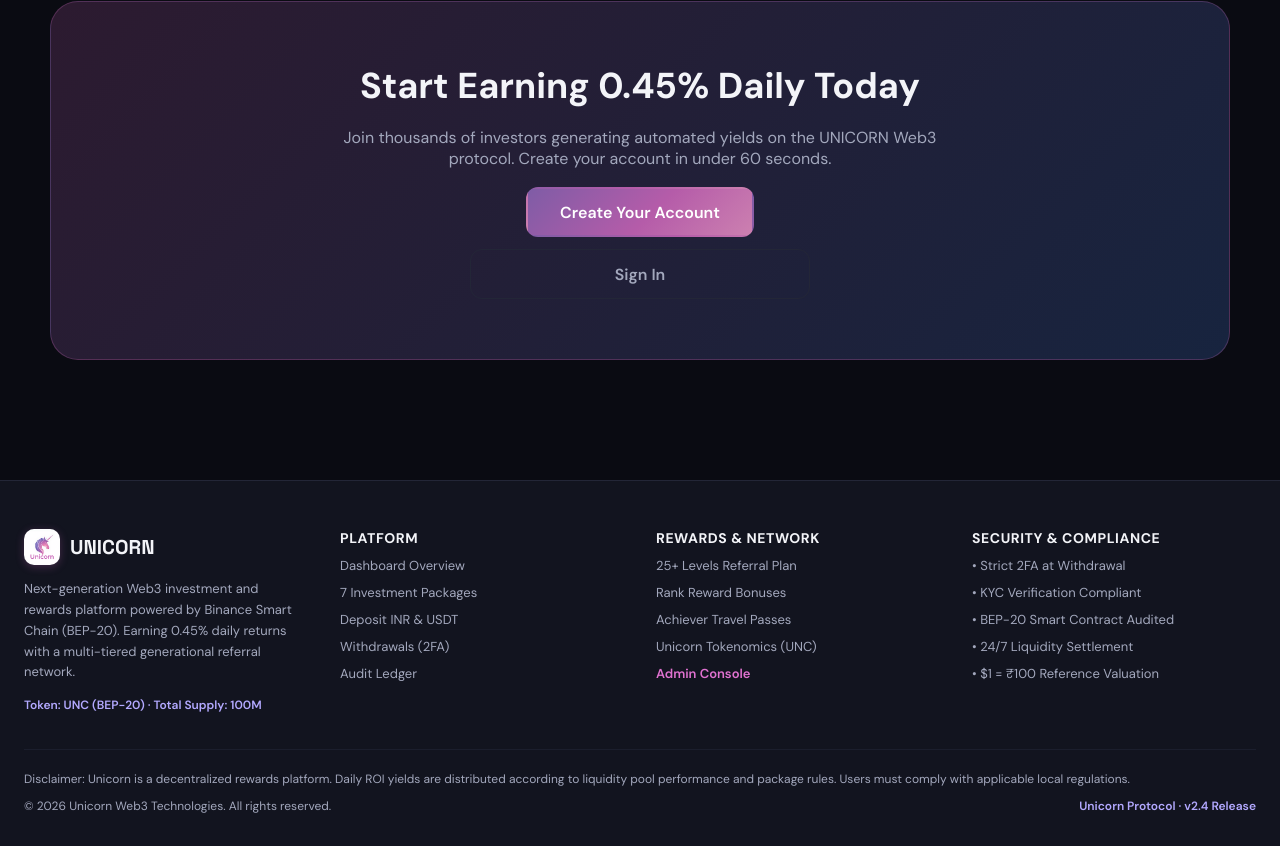
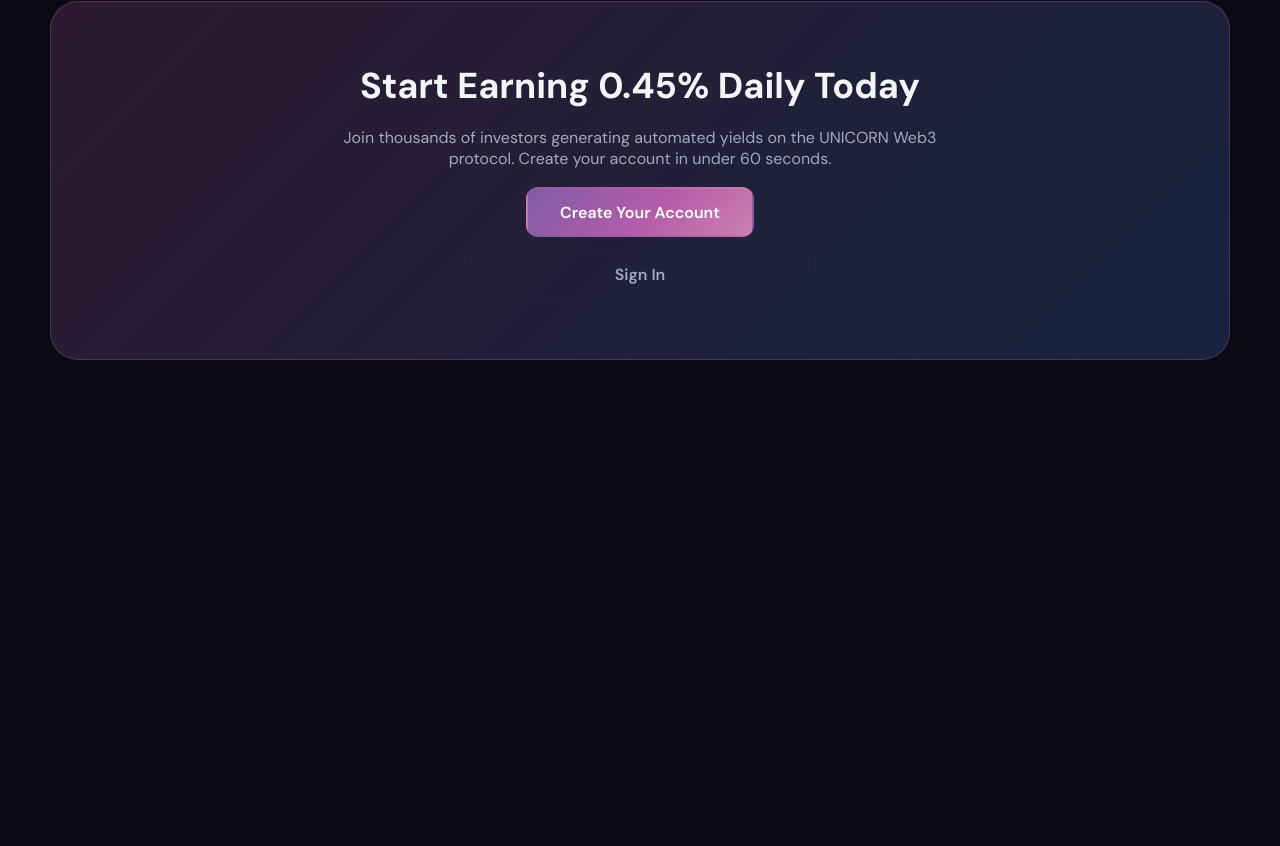
Before and after one commit to dharmikthanki12/Unicorn, a React (Vite) app: page / in a window 1280 px wide. Shown: the part 3027-3873 px from the top of the page. After the commit the page ends 3507 px from the top, so only its background shows below. Built offline with nearby package versions, Linux system fonts and the light colour scheme; no server answers.

Commit message:
feat(ui): hide footer across the whole website

```diff
--- a/src/components/Footer.jsx
+++ b/src/components/Footer.jsx
@@ -1,112 +1,5 @@
 import React from 'react';
-import { useApp } from '../context/AppContext';
 
 export function Footer() {
-  const { navigateTo } = useApp();
-
-  return (
-    <footer style={{
-      width: '100%',
-      background: 'var(--surface)',
-      borderTop: '1px solid var(--border)',
-      marginTop: 'auto',
-      padding: '48px 24px 32px'
-    }}>
-      <div style={{
-        maxWidth: '1280px',
-        margin: '0 auto',
-        display: 'flex',
-        flexDirection: 'column',
-        gap: '36px'
-      }}>
-        {/* Top Section */}
-        <div style={{
-          display: 'grid',
-          gridTemplateColumns: 'repeat(auto-fit, minmax(220px, 1fr))',
-          gap: '32px'
-        }}>
-          {/* Brand Info */}
-          <div style={{ display: 'flex', flexDirection: 'column', gap: '14px' }}>
-            <div style={{ display: 'flex', alignItems: 'center', gap: '10px' }}>
-              <div style={{
-                width: '36px',
-                height: '36px',
-                borderRadius: '10px',
-                overflow: 'hidden',
-                background: 'var(--surface3)',
-                display: 'flex',
-                alignItems: 'center',
-                justifyContent: 'center',
-                boxShadow: '0 2px 8px rgba(181, 92, 169, 0.3)'
-              }}>
-                <img src="/unicorn-logo.png" alt="Unicorn" style={{ width: '100%', height: '100%', objectFit: 'contain' }} />
-              </div>
-              <span className="num" style={{ fontSize: '20px', fontWeight: 800 }}>UNICORN</span>
-            </div>
-            <p style={{ margin: 0, fontSize: '13px', color: 'var(--muted)', lineHeight: 1.6 }}>
-              Next-generation Web3 investment and rewards platform powered by Binance Smart Chain (BEP-20). Earning 0.45% daily returns with a multi-tiered generational referral network.
-            </p>
-            <div style={{ fontSize: '12px', color: 'var(--accent-text)', fontWeight: 600 }}>
-              Token: UNC (BEP-20) · Total Supply: 100M
-            </div>
-          </div>
-
-          {/* Column 1: Platform */}
-          <div style={{ display: 'flex', flexDirection: 'column', gap: '10px' }}>
-            <span style={{ fontSize: '14px', fontWeight: 700, color: 'var(--text)', textTransform: 'uppercase', letterSpacing: '0.04em' }}>
-              Platform
-            </span>
-            <button onClick={() => navigateTo('home')} style={{ color: 'var(--muted)', fontSize: '13px', textAlign: 'left', cursor: 'pointer' }}>Dashboard Overview</button>
-            <button onClick={() => navigateTo('invest')} style={{ color: 'var(--muted)', fontSize: '13px', textAlign: 'left', cursor: 'pointer' }}>7 Investment Packages</button>
-            <button onClick={() => navigateTo('deposit')} style={{ color: 'var(--muted)', fontSize: '13px', textAlign: 'left', cursor: 'pointer' }}>Deposit INR & USDT</button>
-            <button onClick={() => navigateTo('withdraw')} style={{ color: 'var(--muted)', fontSize: '13px', textAlign: 'left', cursor: 'pointer' }}>Withdrawals (2FA)</button>
-            <button onClick={() => navigateTo('transactions')} style={{ color: 'var(--muted)', fontSize: '13px', textAlign: 'left', cursor: 'pointer' }}>Audit Ledger</button>
-          </div>
-
-          {/* Column 2: Rewards & Network */}
-          <div style={{ display: 'flex', flexDirection: 'column', gap: '10px' }}>
-            <span style={{ fontSize: '14px', fontWeight: 700, color: 'var(--text)', textTransform: 'uppercase', letterSpacing: '0.04em' }}>
-              Rewards & Network
-            </span>
-            <button onClick={() => navigateTo('referral')} style={{ color: 'var(--muted)', fontSize: '13px', textAlign: 'left', cursor: 'pointer' }}>25+ Levels Referral Plan</button>
-            <button onClick={() => navigateTo('referral')} style={{ color: 'var(--muted)', fontSize: '13px', textAlign: 'left', cursor: 'pointer' }}>Rank Reward Bonuses</button>
-            <button onClick={() => navigateTo('referral')} style={{ color: 'var(--muted)', fontSize: '13px', textAlign: 'left', cursor: 'pointer' }}>Achiever Travel Passes</button>
-            <button onClick={() => navigateTo('tokenomics')} style={{ color: 'var(--muted)', fontSize: '13px', textAlign: 'left', cursor: 'pointer' }}>Unicorn Tokenomics (UNC)</button>
-            <button onClick={() => navigateTo('admin')} style={{ color: '#E072D0', fontSize: '13px', textAlign: 'left', cursor: 'pointer', fontWeight: 600 }}>Admin Console</button>
-          </div>
-
-          {/* Column 3: Security & Compliance */}
-          <div style={{ display: 'flex', flexDirection: 'column', gap: '10px' }}>
-            <span style={{ fontSize: '14px', fontWeight: 700, color: 'var(--text)', textTransform: 'uppercase', letterSpacing: '0.04em' }}>
-              Security & Compliance
-            </span>
-            <span style={{ fontSize: '13px', color: 'var(--muted)' }}>• Strict 2FA at Withdrawal</span>
-            <span style={{ fontSize: '13px', color: 'var(--muted)' }}>• KYC Verification Compliant</span>
-            <span style={{ fontSize: '13px', color: 'var(--muted)' }}>• BEP-20 Smart Contract Audited</span>
-            <span style={{ fontSize: '13px', color: 'var(--muted)' }}>• 24/7 Liquidity Settlement</span>
-            <span style={{ fontSize: '13px', color: 'var(--muted)' }}>• $1 = ₹100 Reference Valuation</span>
-          </div>
-        </div>
-
-        {/* Bottom Disclaimer & Copyright */}
-        <div style={{
-          borderTop: '1px solid var(--divider)',
-          paddingTop: '20px',
-          display: 'flex',
-          flexDirection: 'column',
-          gap: '10px',
-          fontSize: '12px',
-          color: 'var(--muted)'
-        }}>
-          <p style={{ margin: 0, lineHeight: 1.5 }}>
-            Disclaimer: Unicorn is a decentralized rewards platform. Daily ROI yields are distributed according to liquidity pool performance and package rules. Users must comply with applicable local regulations.
-          </p>
-          <div style={{ display: 'flex', justifyContent: 'space-between', alignItems: 'center', flexWrap: 'wrap', gap: '8px' }}>
-            <span>© 2026 Unicorn Web3 Technologies. All rights reserved.</span>
-            <span style={{ color: 'var(--accent-text)', fontWeight: 600 }}>Unicorn Protocol · v2.4 Release</span>
-          </div>
-        </div>
-      </div>
-    </footer>
-  );
+  return null;
 }
--- a/src/components/WebsiteLayout.jsx
+++ b/src/components/WebsiteLayout.jsx
@@ -21,9 +21,6 @@
         {children}
       </main>
 
-      {/* Official Web3 Platform Footer */}
-      <Footer />
-
       {/* Responsive Mobile Bottom Navigation Bar (Phone Screens <= 768px) */}
       <BottomNav />
 
```
